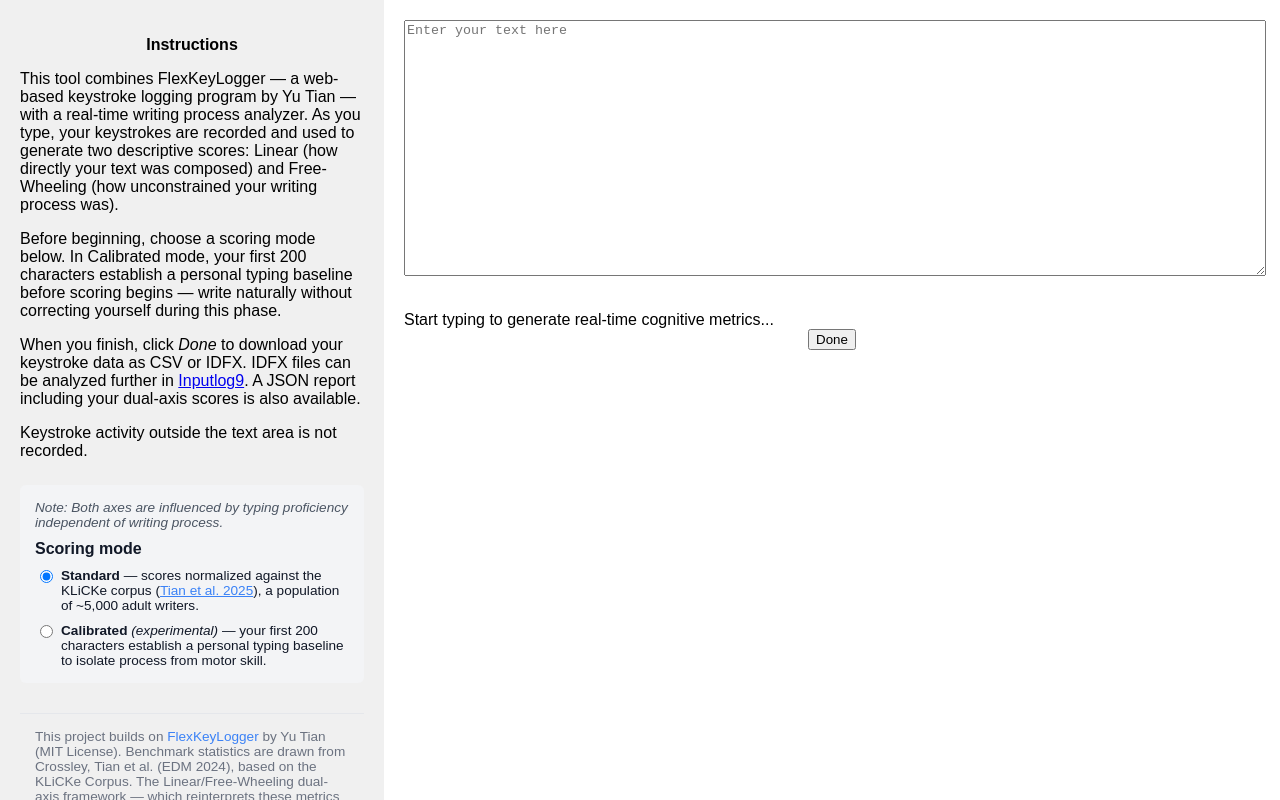
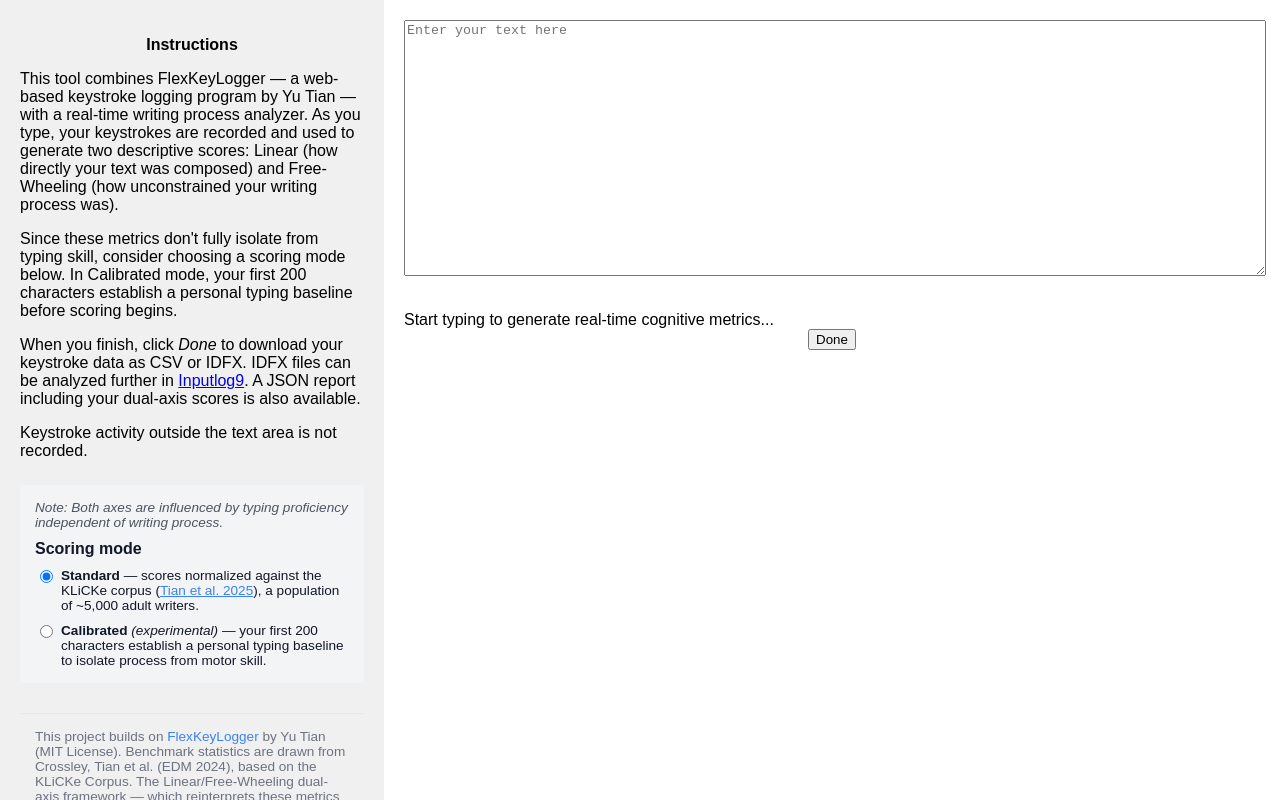
Before and after one commit to adelevett/MyTypeMeasure, a React (Vite) app: page / in a window 1280 px wide. Built offline with nearby package versions, Linux system fonts and the light colour scheme.

Commit message:
Refine scoring mode explanation in user instructions for clarity

```diff
--- a/src/App.jsx
+++ b/src/App.jsx
@@ -63,7 +63,7 @@ const ExampleApp = () => {
           This tool combines FlexKeyLogger — a web-based keystroke logging program by Yu Tian — with a real-time writing process analyzer. As you type, your keystrokes are recorded and used to generate two descriptive scores: Linear (how directly your text was composed) and Free-Wheeling (how unconstrained your writing process was).
         </p>
         <p>
-          Before beginning, choose a scoring mode below. In Calibrated mode, your first 200 characters establish a personal typing baseline before scoring begins — write naturally without correcting yourself during this phase.
+          Since these metrics don't fully isolate from typing skill, consider choosing a scoring mode below. In Calibrated mode, your first 200 characters establish a personal typing baseline before scoring begins.
         </p>
         <p>
           When you finish, click <i>Done</i> to download your keystroke data as CSV or IDFX. IDFX files can be analyzed further in <a href="https://www.inputlog.net/">Inputlog9</a>. A JSON report including your dual-axis scores is also available.
```
